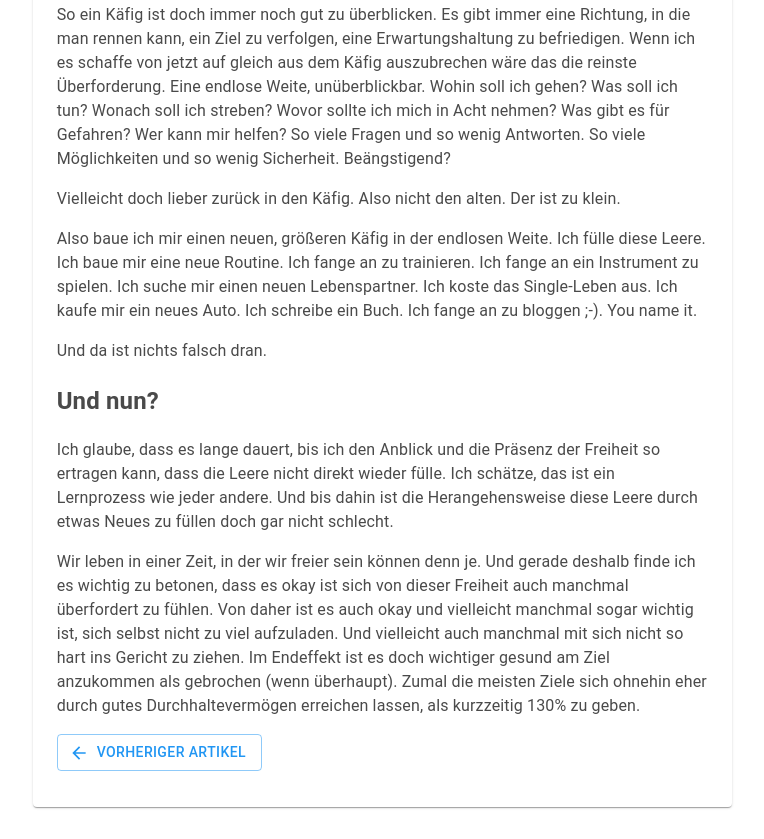
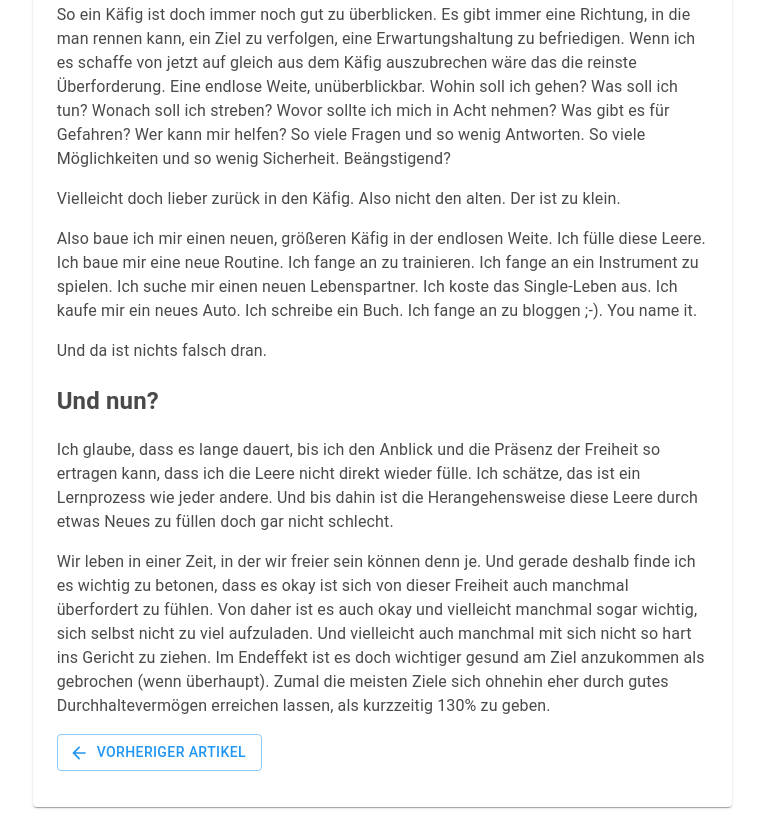
Before and after one commit to jpolack/blog, a Gatsby site: page /2020-05-22/ in a window 1280 px wide. Shown: the part 1815-2654 px from the top of the page, without its empty margins (69-833 px from the left). Built offline with nearby package versions, Linux system fonts and the light colour scheme; Gatsby itself is replaced by a stand-in of ours; some packages are replaced by stand-ins of ours.

Commit message:
new post

```diff
--- a/src/posts/2020-05-22.md
+++ b/src/posts/2020-05-22.md
@@ -47,6 +47,6 @@ Und da ist nichts falsch dran.
 
 ## Und nun?
 
-Ich glaube, dass es lange dauert, bis ich den Anblick und die Präsenz der Freiheit so ertragen kann, dass die Leere nicht direkt wieder fülle. Ich schätze, das ist ein Lernprozess wie jeder andere. Und bis dahin ist die Herangehensweise diese Leere durch etwas Neues zu füllen doch gar nicht schlecht.
+Ich glaube, dass es lange dauert, bis ich den Anblick und die Präsenz der Freiheit so ertragen kann, dass ich die Leere nicht direkt wieder fülle. Ich schätze, das ist ein Lernprozess wie jeder andere. Und bis dahin ist die Herangehensweise diese Leere durch etwas Neues zu füllen doch gar nicht schlecht.
 
-Wir leben in einer Zeit, in der wir freier sein können denn je. Und gerade deshalb finde ich es wichtig zu betonen, dass es okay ist sich von dieser Freiheit auch manchmal überfordert zu fühlen. Von daher ist es auch okay und vielleicht manchmal sogar wichtig ist, sich selbst nicht zu viel aufzuladen. Und vielleicht auch manchmal mit sich nicht so hart ins Gericht zu ziehen. Im Endeffekt ist es doch wichtiger gesund am Ziel anzukommen als gebrochen (wenn überhaupt). Zumal die meisten Ziele sich ohnehin eher durch gutes Durchhaltevermögen erreichen lassen, als kurzzeitig 130% zu geben.
+Wir leben in einer Zeit, in der wir freier sein können denn je. Und gerade deshalb finde ich es wichtig zu betonen, dass es okay ist sich von dieser Freiheit auch manchmal überfordert zu fühlen. Von daher ist es auch okay und vielleicht manchmal sogar wichtig, sich selbst nicht zu viel aufzuladen. Und vielleicht auch manchmal mit sich nicht so hart ins Gericht zu ziehen. Im Endeffekt ist es doch wichtiger gesund am Ziel anzukommen als gebrochen (wenn überhaupt). Zumal die meisten Ziele sich ohnehin eher durch gutes Durchhaltevermögen erreichen lassen, als kurzzeitig 130% zu geben.
```
